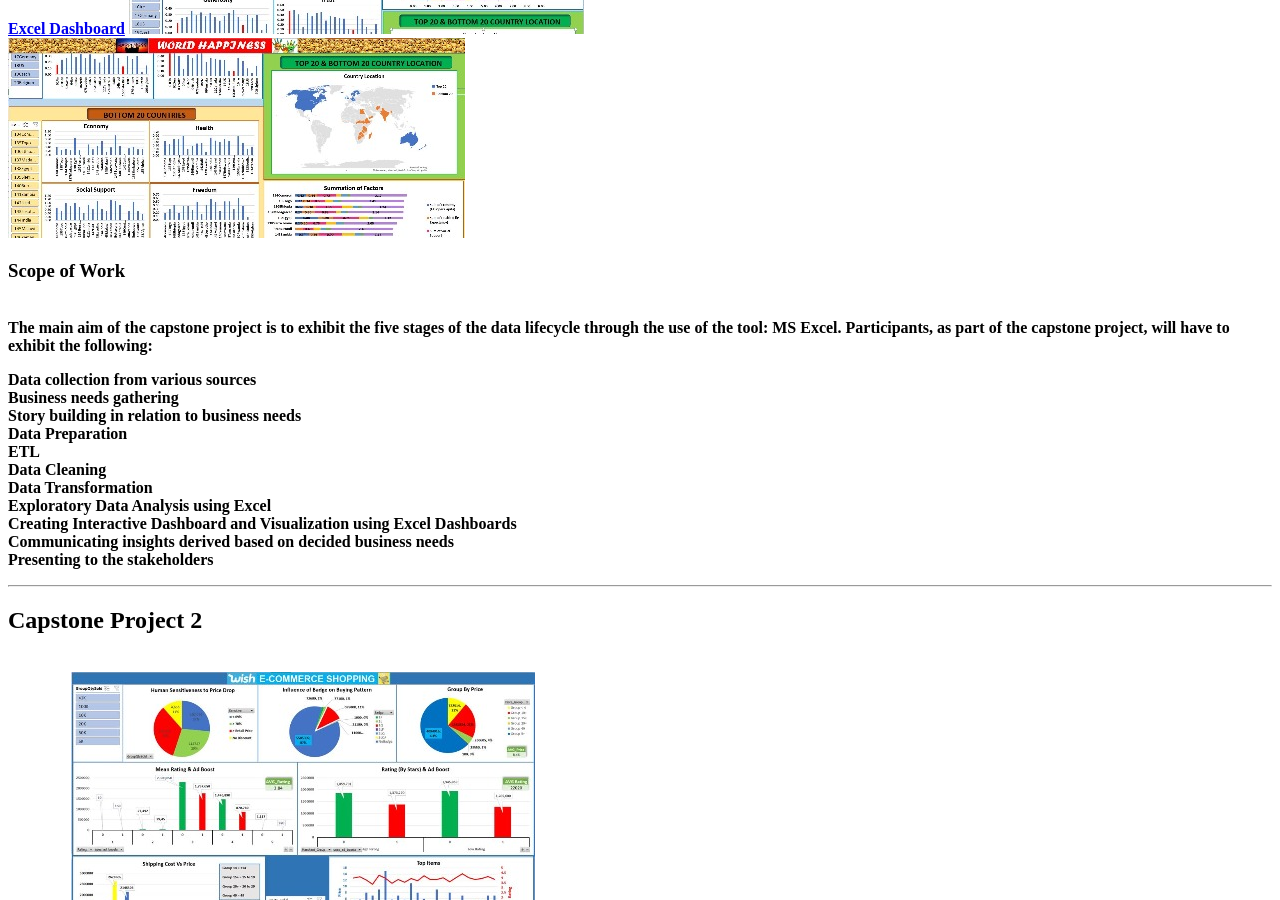
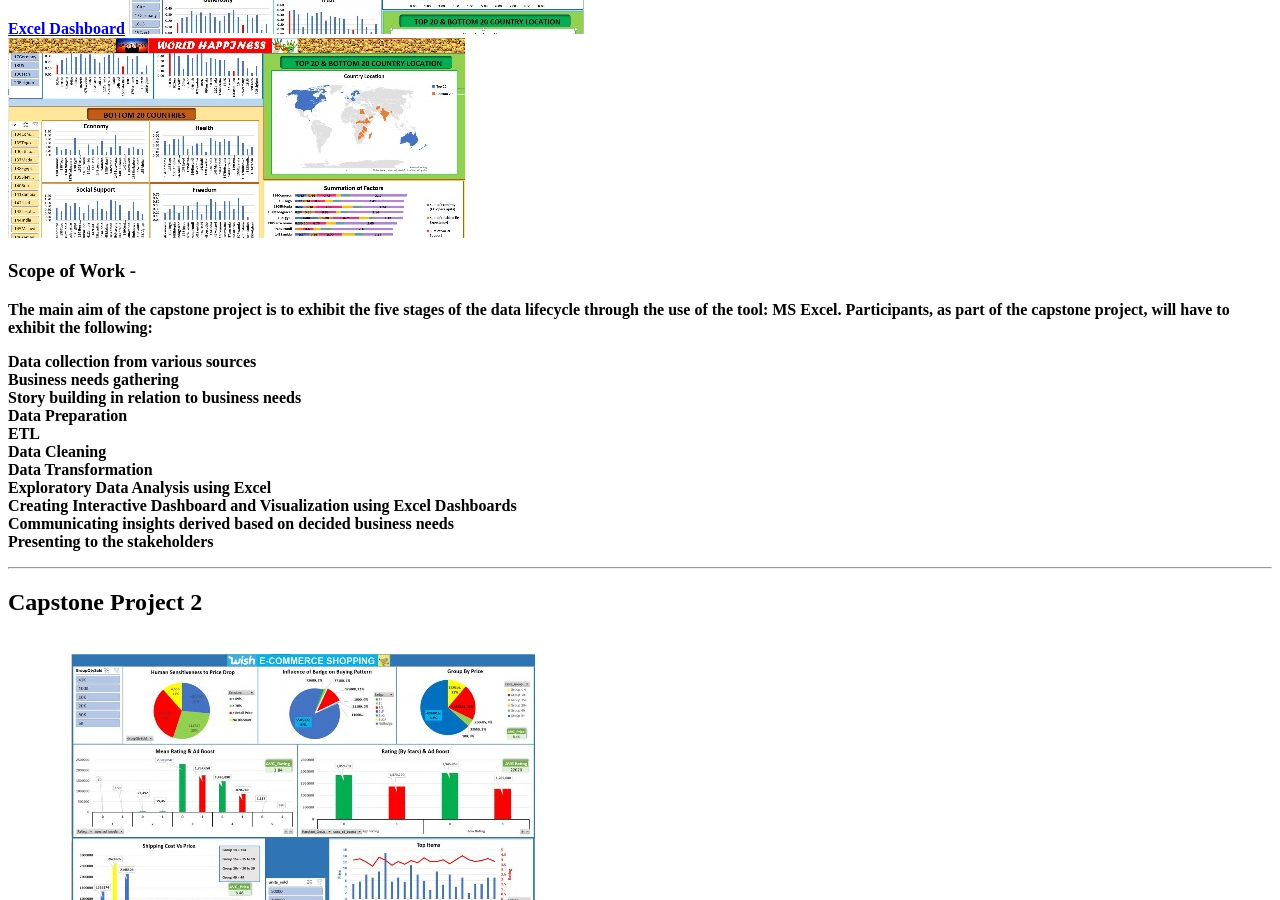
Before and after one commit to ZalehaAli/Data-Analytics-Portfolio, a Jekyll site: the page built from index.md, in a window 1280 px wide and 900 px high, scrolled down 794 px. Built offline with Jekyll 4.4.1, drawn with Linux system fonts in a browser that asks for light colours; our own code applies the rules of GitHub Pages for plain Markdown files.

Commit message:
Update index.md

```diff
--- a/index.md
+++ b/index.md
@@ -3,7 +3,6 @@
 The capstone is an open project, wherein participants choose their own data, brainstorm ideas and create insightful dashboards/sldes as an end result
 
 ---
-
 ## Capstone Project 1
 <br>
 [Excel Dashboard](/sample_page)
@@ -11,8 +10,7 @@ The capstone is an open project, wherein participants choose their own data, bra
 <br>
 <img src="images/Capstone1_worldhappy2.jpg?raw=true"/>
 <br>
-### Scope of Work
-<br>
+### Scope of Work -
 The main aim of the capstone project is to exhibit the five stages of the data lifecycle through the use of the tool: MS Excel. Participants, as part of the capstone project, will have to exhibit the following:
 
 Data collection from various sources
```
